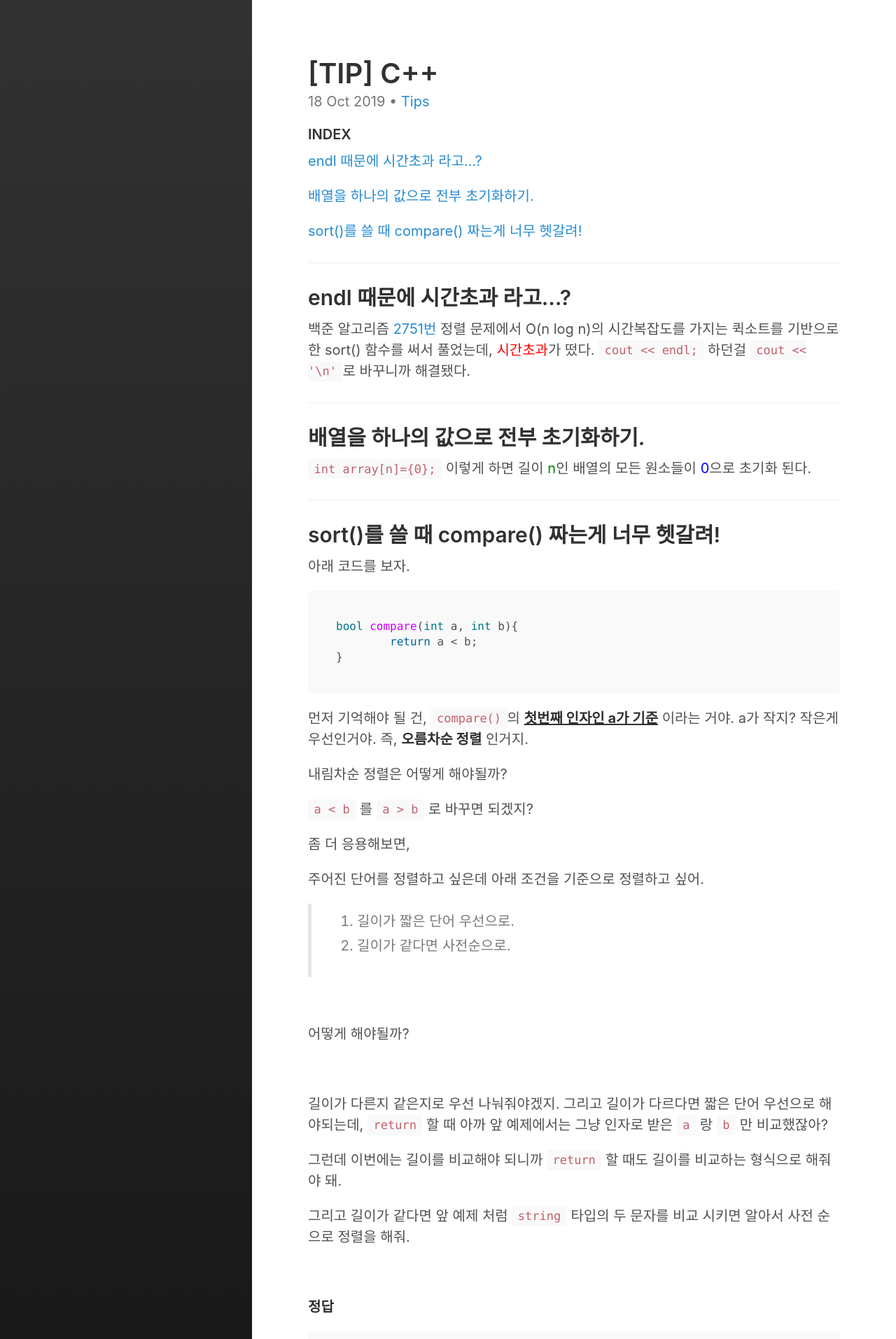
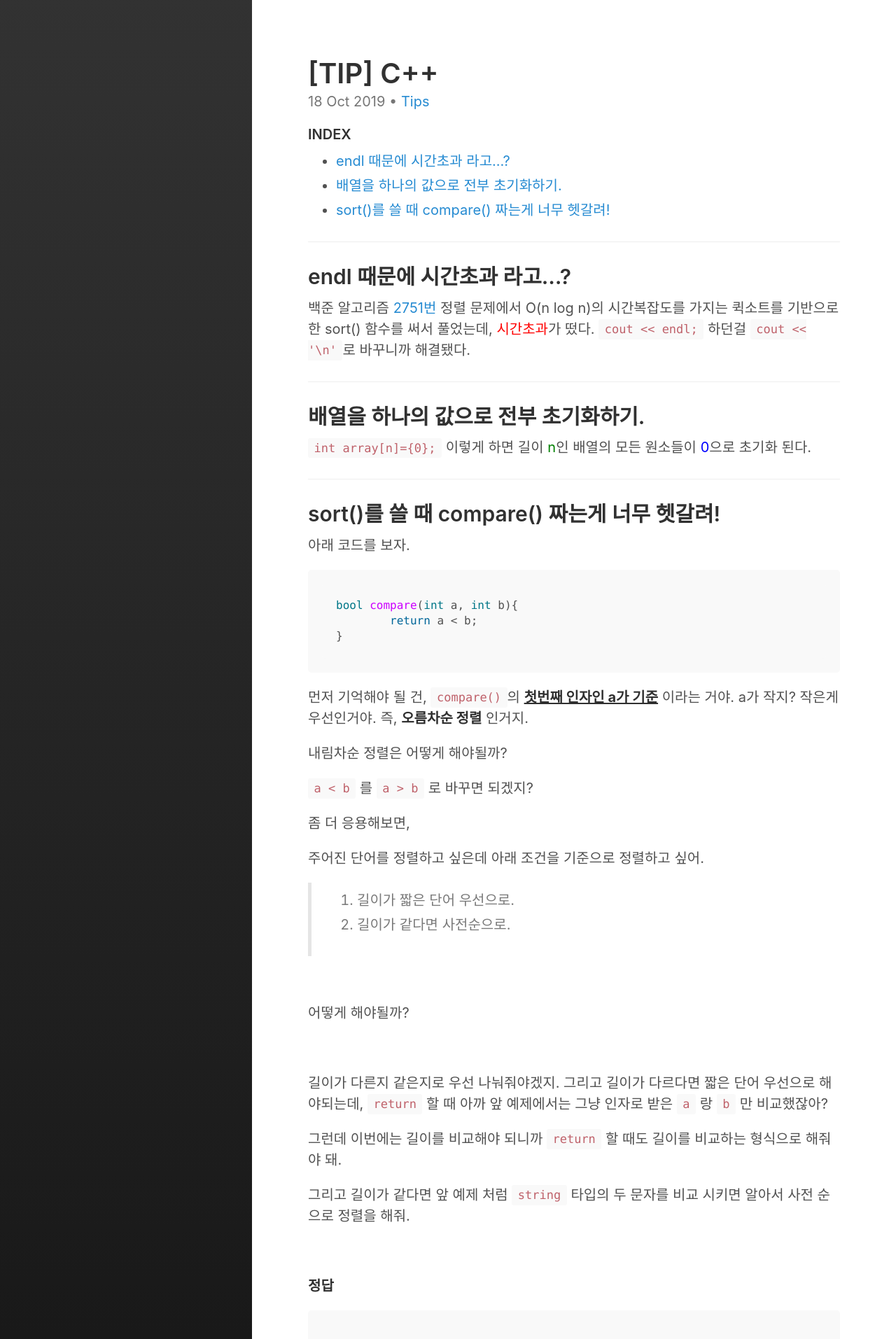
Before and after one commit to Jaden2208/jaden2208.github.io, a Jekyll site: the page built from _posts/2019-10-18-tips-cpp.md, in a window 1280 px wide. Shown: the top 1913 px of the page at 70% size. Built offline with Jekyll 4.4.1, drawn with Linux system fonts in a browser that asks for light colours.

```diff
--- a/_posts/2019-10-18-tips-cpp.md
+++ b/_posts/2019-10-18-tips-cpp.md
@@ -16,11 +16,9 @@ last_modified_at: 2019-10-18T
 ---
 
 ###### INDEX
-[endl 때문에 시간초과 라고...?](#endl-때문에-시간초과-라고...?)
-
-[배열을 하나의 값으로 전부 초기화하기.](#배열을-하나의-값으로-전부-초기화하기.)
-
-[sort()를 쓸 때 compare() 짜는게 너무 헷갈려!](#sort()를-쓸-때-compare()-짜는게-너무-헷갈려!)
+* [endl 때문에 시간초과 라고...?](#endl-때문에-시간초과-라고...?)
+* [배열을 하나의 값으로 전부 초기화하기.](#배열을-하나의-값으로-전부-초기화하기.)
+* [sort()를 쓸 때 compare() 짜는게 너무 헷갈려!](#sort()를-쓸-때-compare()-짜는게-너무-헷갈려!)
 
 
 
```
